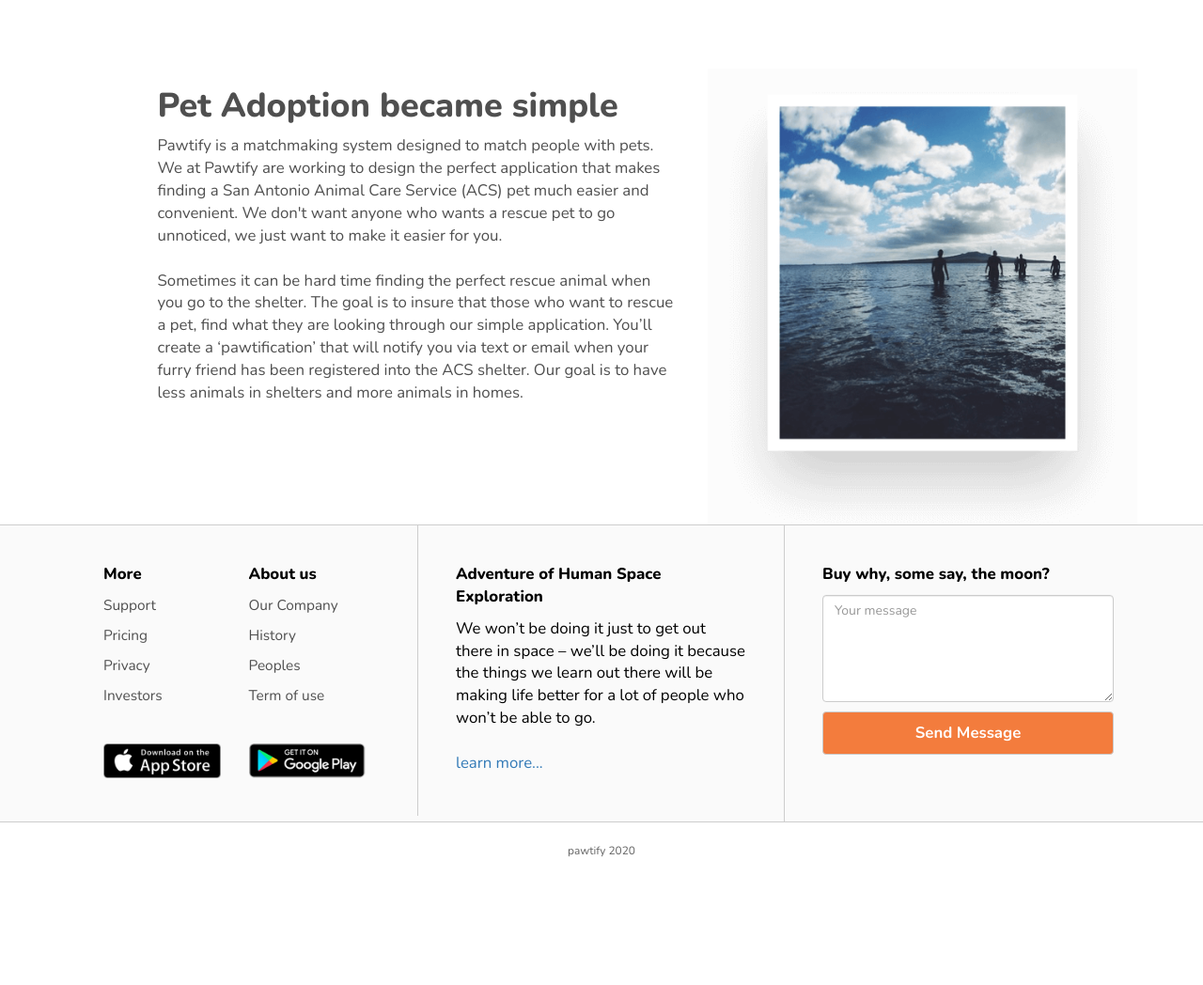
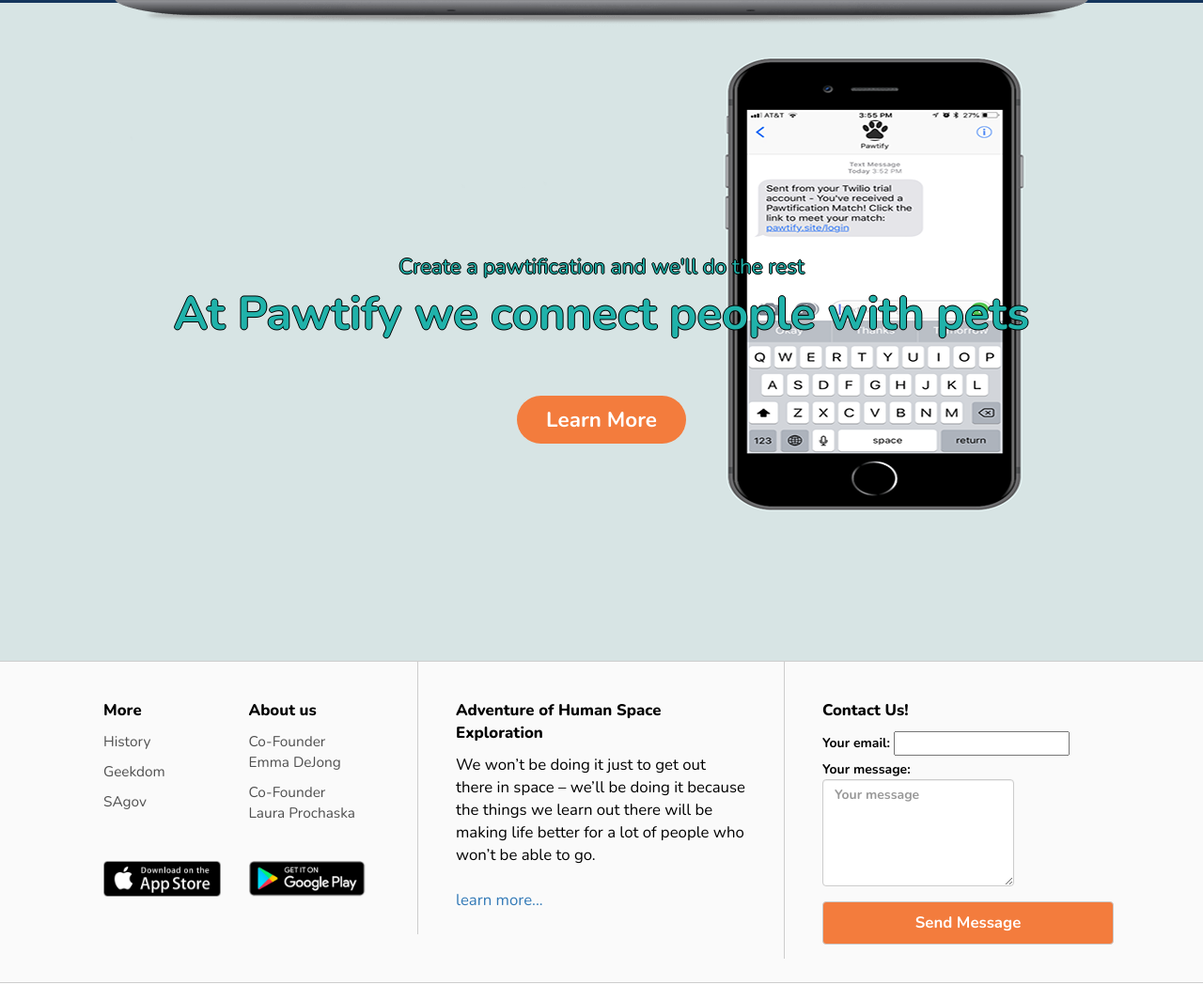
Before and after one commit to Pawtify/pawtifysa, a plain HTML site: page index.html in a window 1280 px wide. Shown: the part 1752-2800 px from the top of the page at 94% size. Before the commit the page ends 2687 px from the top, so only its background shows below. Drawn offline with nearby package versions, Linux system fonts and the light colour scheme.

Commit message:
save changes

```diff
--- a/index.html
+++ b/index.html
@@ -43,33 +43,15 @@
           </div>
       </nav>
 
-      <div class="container-fluid">
-         <div class="row hero-section">
-            <div class="col-md-12 text-center">
-                <h3>At Pawtify we connect people with pets </h3>
-                <h1>Create a pawtification and we'll do the rest</h1>
-                <a id="cta-hero" class="btn btn-lg" href="https://www.startupssanantonio.com/geekdom-launches-incubator-program-for-startups-focused-on-social-impact/" target="_blank" role="button">Learn More</a>
-            </div>
-         </div>
-      </div>
-
-
-       <div class="container-fluid">
-         <div class="row body-content">
-            <div class="col-md-12 text-center mt-150">
-                <h2 class="f-light">The next time you want a pet, get notified with pawtify!</h2>
-                <img src="images/quoteicon.png" width="60">
-            </div>
-           <div class="col-md-12 text-center mt-70">
-                <img class="macbook-mockup img-responsive" src="images/macbook-mockup.png">
-            </div>
-         </div>
-      </div>
 
       <div class="container">
           <div class="row slider-content">
+              <div class="col-md-6 col-md-offset-5">
+                  <img width="35%" src="images/logo2.png"/>
+              </div>
+
               <div class="col-md-6 col-md-offset-1">
-                <h1 class="f-extrabold">Pet Adoption became simple</h1>
+                  <h1 class="f-extrabold">Pet adoption just became simple</h1>
                   <p>
                       Pawtify is a matchmaking system designed to match people with pets. We at Pawtify are working to design the perfect application that makes finding a San Antonio Animal Care Service (ACS) pet much easier and convenient. We don't want anyone who wants a rescue pet to go unnoticed, we just want to make it easier for you.
                       <br/><br/>Sometimes it can be hard time finding the perfect rescue animal when you go to the shelter. The goal is to insure that those who want to rescue a pet, find what they are looking through our simple application. You’ll create a ‘pawtification’ that will notify you via text or email when your furry friend has been registered into the ACS shelter. Our goal is to have less animals in shelters and more animals in homes.
@@ -89,6 +71,30 @@
           </div>
       </div>
 
+
+       <div class="container-fluid">
+         <div class="row body-content">
+            <div class="col-md-12 text-center mt-150">
+                <h2 class="f-light">The next time you want a pet, get notified with pawtify!</h2>
+                <img src="images/quoteicon.png" width="60">
+            </div>
+           <div class="col-md-12 text-center mt-70">
+                <img class="macbook-mockup img-responsive" src="images/macbook-mockup.png">
+            </div>
+         </div>
+      </div>
+
+
+      <div class="container-fluid">
+          <div class="row hero-section">
+              <div class="col-md-12 text-center">
+                  <h3>Create a pawtification and we'll do the rest </h3>
+                  <h1>At Pawtify we connect people with pets </h1>
+                  <a id="cta-hero" class="btn btn-lg" href="https://www.startupssanantonio.com/geekdom-launches-incubator-program-for-startups-focused-on-social-impact/" target="_blank" role="button">Learn More</a>
+              </div>
+          </div>
+      </div>
+
       <footer>
           <div class="container">
           <div class="row footer-content">
@@ -97,18 +103,18 @@
                 <div class="col-md-12">
                    <ul class="footer-nav col-md-6">
                      <li class="footer-nav-head f-extrabold">More</li>
-                     <li><a href="">Support</a></li>
-                     <li><a href="">Pricing</a></li>
-                     <li><a href="">Privacy</a></li>
-                     <li><a href="">Investors</a></li>
+                     <!--<li><a href="">Support</a></li>-->
+                     <!--<li><a href="">Pricing</a></li>-->
+                     <!--<li><a href="">Privacy</a></li>-->
+                       <li><a href="https://therivardreport.com/city-council-awards-geekdom-250000-for-civic-technology-program/" target="_blank">History</a></li>
+                     <li><a href="https://geekdom.com/" target="_blank">Geekdom</a></li>
+                       <li><a href="https://www.sanantonio.gov/" target="_blank">SAgov</a></li>
                    </ul>
 
                    <ul class="footer-nav col-md-6">
                      <li class="footer-nav-head f-extrabold">About us</li>
-                     <li><a href="">Our Company</a></li>
-                     <li><a href="">History</a></li>
-                     <li><a href="">Peoples</a></li>
-                     <li><a href="">Term of use</a></li>
+                     <li><a href="https://www.linkedin.com/in/emmaldejong/" target="_blank">Co-Founder Emma DeJong</a></li>
+                       <li><a href="https://www.linkedin.com/in/laura-prochaska/" target="_blank">Co-Founder Laura Prochaska</a></li>
                    </ul>
                  </div>
                </div>
@@ -134,11 +140,24 @@
 
              </div>
              <div class="col-md-4 footer-box box-3">
-                 <p class="f-extrabold">Buy why, some say, the moon?</p>
+                 <p class="f-extrabold">Contact Us!</p>
                  <div class="clear">
-                    <form>
-                      <textarea class="form-control" rows="5" placeholder="Your message"></textarea>
-                      <button id="sendform" class="btn btn-default mt-10 btn-block">Send Message</button>
+                     <form
+                             action="https://formspree.io/xjveljbz"
+                             method="POST"
+                     >
+                         <label>
+                             Your email:
+                             <input type="text" name="_replyto">
+                         </label>
+                         <label>
+                             Your message:
+                             <textarea name="message" class="form-control" rows="5" placeholder="Your message"></textarea>
+                         </label>
+
+                         <!-- your other form fields go here -->
+
+                         <button type="submit" id="sendform" class="btn btn-default mt-10 btn-block">Send Message</button>
                      </form>
                 </div>
 
```
Also changed, not shown: images/logo11.png (deleted), 1 other file. Lines whose indentation alone changed are shown as unchanged.
